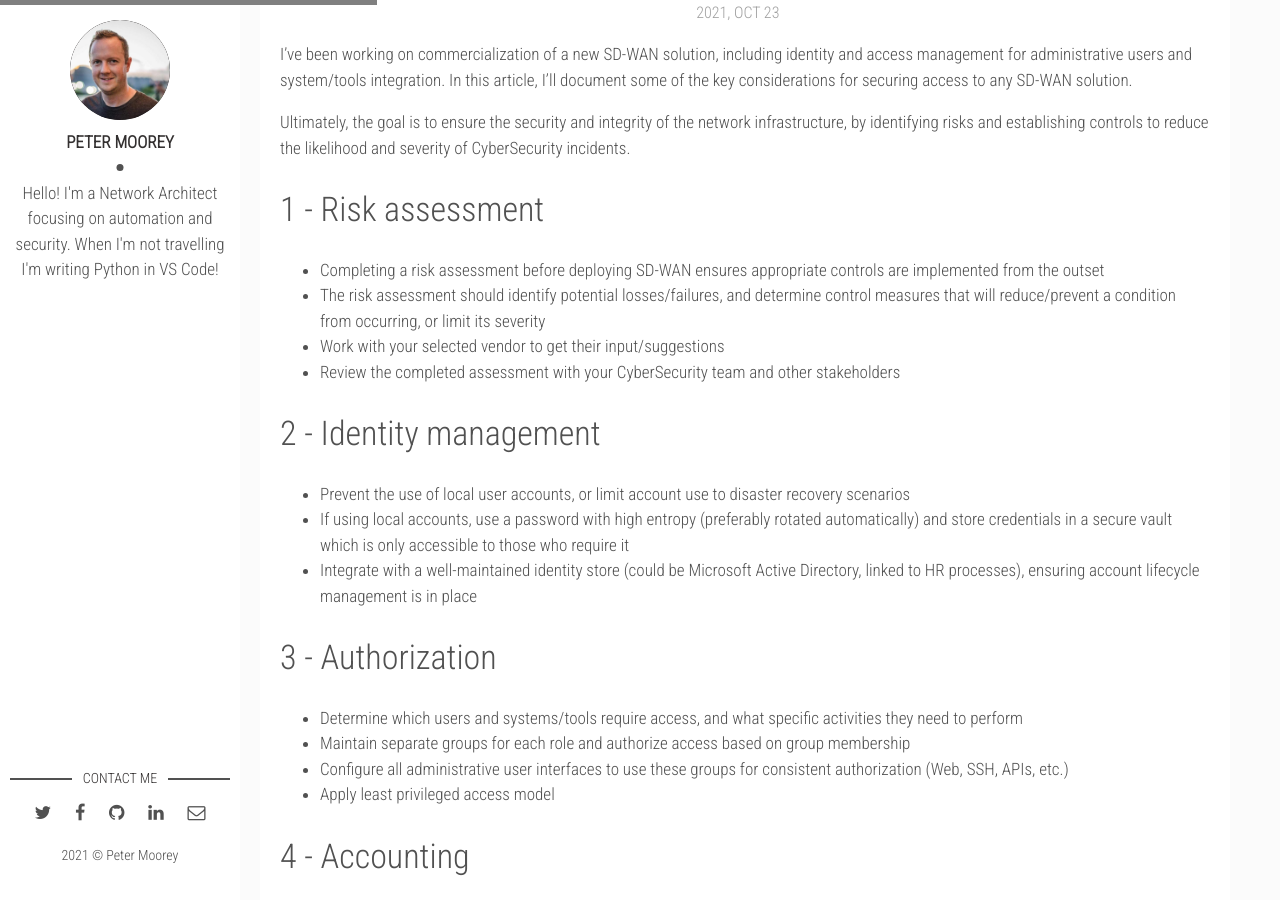
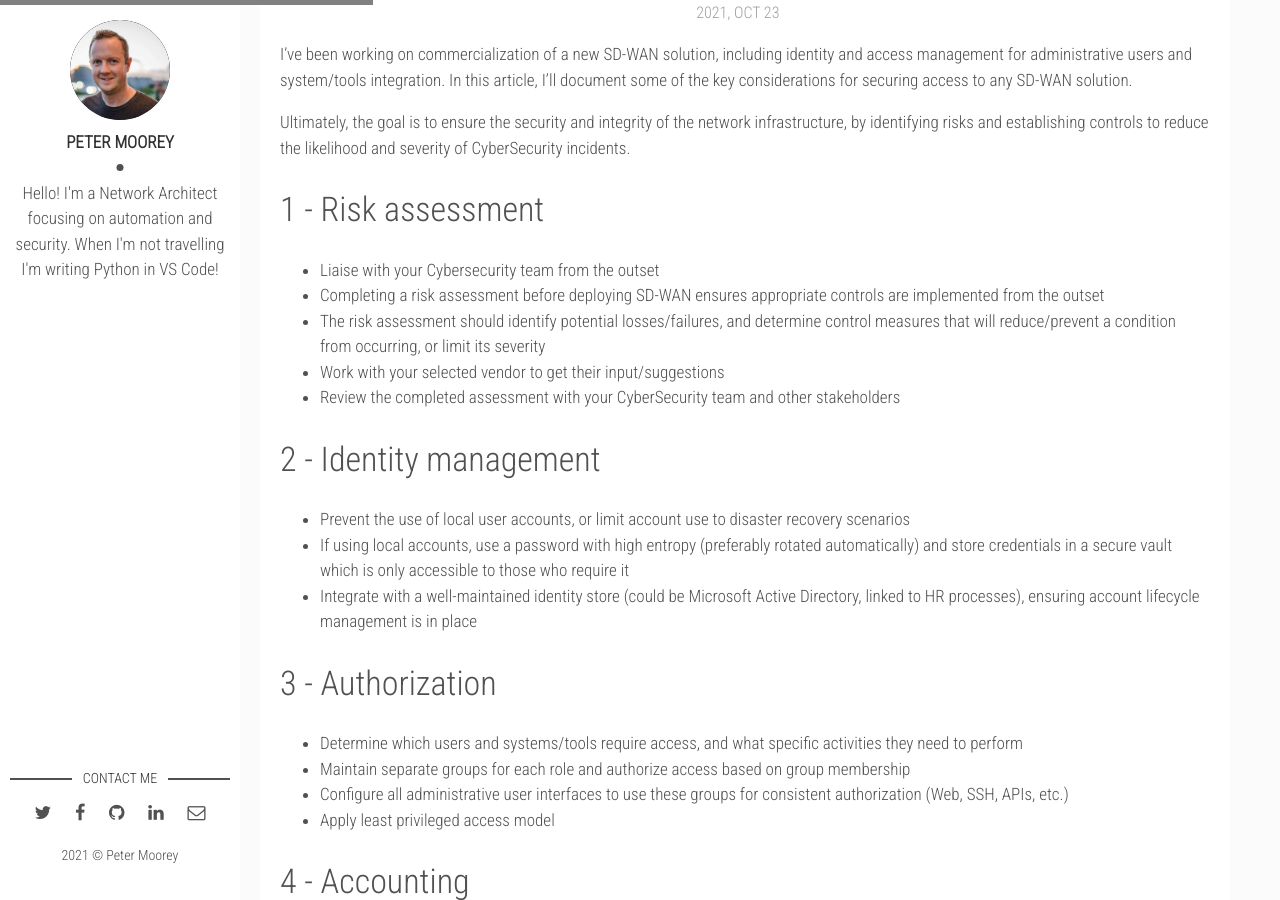
Before and after one commit to petermoorey/petermoorey.github.io, a Jekyll site: the page built from _posts/2021-10-23-ten-sd-wan-iam-security-considerations.markdown, in a window 1280 px wide and 900 px high, scrolled down 647 px. Built offline with Jekyll 4.4.1, drawn with Linux system fonts in a browser that asks for light colours; nearby versions of some CDN libraries.

Commit message:
Minor tweak

```diff
--- a/_posts/2021-10-23-ten-sd-wan-iam-security-considerations.markdown
+++ b/_posts/2021-10-23-ten-sd-wan-iam-security-considerations.markdown
@@ -12,6 +12,7 @@ I’ve been working on commercialization of a new SD-WAN solution, including ide
 Ultimately, the goal is to ensure the security and integrity of the network infrastructure, by identifying risks and establishing controls to reduce the likelihood and severity of CyberSecurity incidents.
 
 # 1 - Risk assessment
+- Liaise with your Cybersecurity team from the outset
 - Completing a risk assessment before deploying SD-WAN ensures appropriate controls are implemented from the outset
 - The risk assessment should identify potential losses/failures, and determine control measures that will reduce/prevent a condition from occurring, or limit its severity
 - Work with your selected vendor to get their input/suggestions
```
